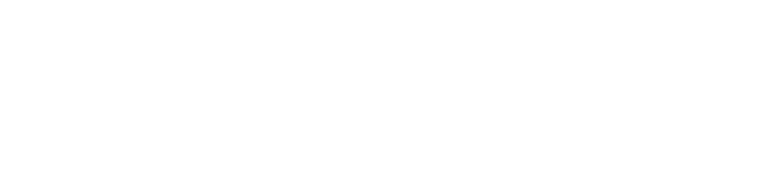
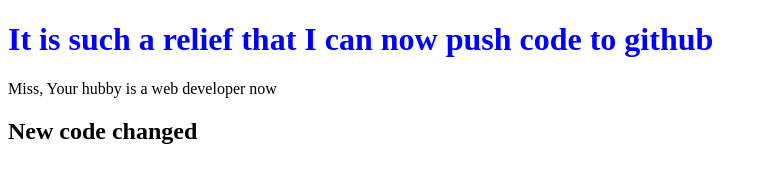
Before and after one commit to farhanthegreat/second-repo, a plain HTML site: page index.html in a window 1280 px wide. Shown: the whole page, without its empty margins (0-767 px from the left). Drawn offline with Linux system fonts and the light colour scheme.

Commit message:
added header

```diff
--- a/index.html
+++ b/index.html
@@ -7,6 +7,8 @@
     <title>My second github repo</title>
 </head>
 <body>
-
+    <h1 style="color: blue;">It is such a relief that I can now push code to github</h1>
+    <p>Miss, Your hubby is a web developer now</p>
+    <h2>New code changed</h2>
 </body>
 </html>
```
